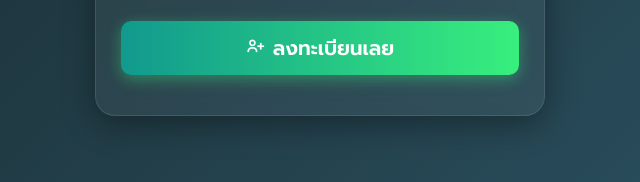
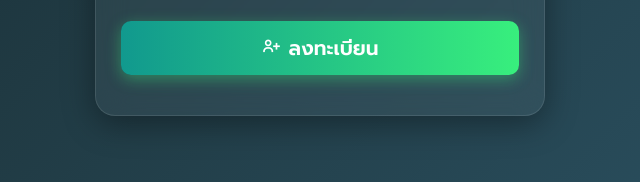
Before and after one commit to patkorn/Register, a plain HTML site: page index.html in a window 1280 px wide. Shown: the part 615-797 px from the top of the page, 320-960 px from the left. Drawn offline with nearby package versions, Linux system fonts and the light colour scheme; a script that the page names is missing.

Commit message:
Update index.html

```diff
--- a/index.html
+++ b/index.html
@@ -91,7 +91,7 @@
             </div>
 
             <div class="text-center mt-4">
-                <button type="button" class="btn btn-register w-100 fs-5" id="submit-btn"><i class='bx bx-user-plus'></i> ลงทะเบียนเลย</button>
+                <button type="button" class="btn btn-register w-100 fs-5" id="submit-btn"><i class='bx bx-user-plus'></i> ลงทะเบียน</button>
                 <button type="button" class="btn btn-register w-100 fs-5" id="loading-btn" disabled style="display:none;">
                     <span class="spinner-border spinner-border-sm" role="status" aria-hidden="true"></span> กำลังบันทึกข้อมูล...
                 </button>
```
